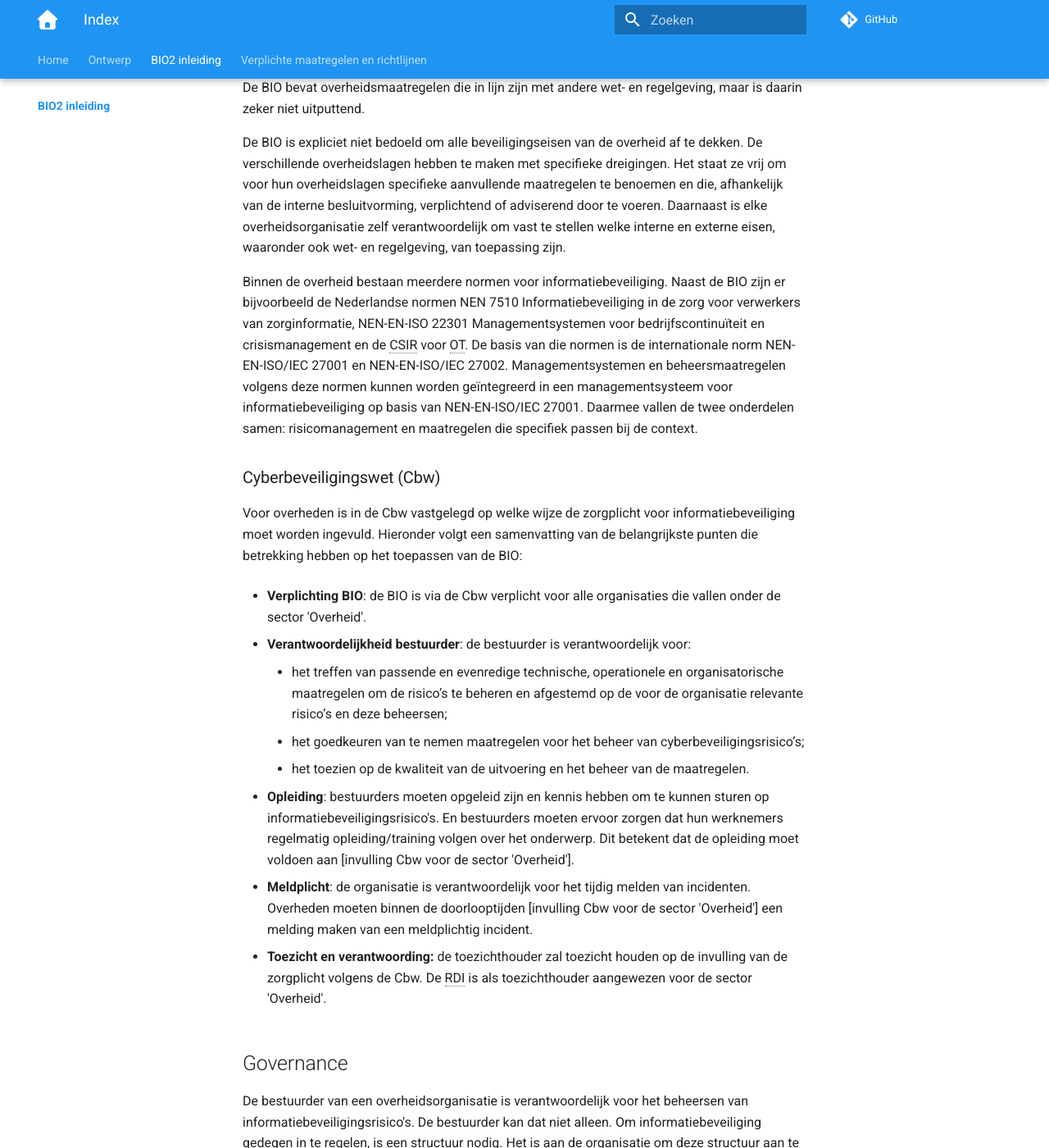
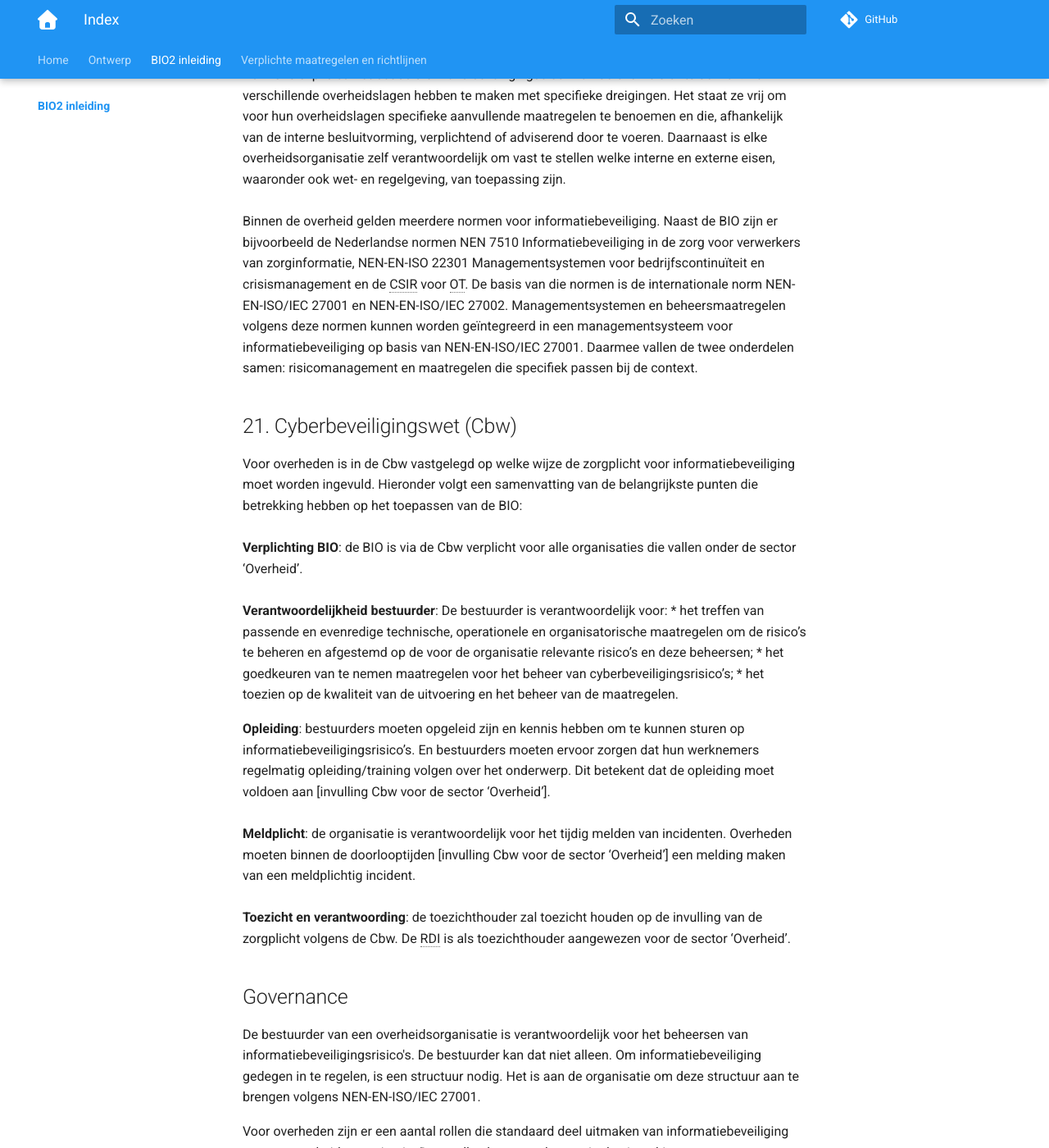
Before and after one commit to MinBZK/Baseline-Informatiebeveiliging-Overheid, an MkDocs documentation site: the page built from docs/inleiding/index.md, in a window 1280 px wide and 1400 px high, scrolled down 8979 px. Shown: the whole window at 82% size. Built offline with MkDocs 1.6.1 and Material for MkDocs 9.7.7, drawn with Linux system fonts in a browser that asks for light colours; comment, search, counter and statistics services are not loaded; some of the changed text lies outside the part shown.

Commit message:
Update index.md
Hoofdstuk Toezicht tot en met Cyberbeveiligingswet (Cbw) vervangen

```diff
--- a/docs/inleiding/index.md
+++ b/docs/inleiding/index.md
@@ -53,10 +53,9 @@
 
 ## 3. Toepassing BIO
 Met de Cbw is de BIO verplicht voor alle organisaties die vallen onder de sector ‘Overheid’ en geldt voor alle netwerk- en informatiesystemen, zowel digitaal als fysiek, binnen deze organisaties.
-De BIO is van toepassing op de informatiebeveiliging van alle typen omgevingen, onder andere operationele technologie (OT) en zorginformatie en brengt deze op het noodzakelijke niveau met behulp van normen en richtlijnen zoals NEN 7510 Informatiebeveiliging in de zorg en Cybersecurity implementatierichtlijn (CSIR).,br><BR>
+De BIO is van toepassing op de informatiebeveiliging van alle typen omgevingen, onder andere operationele technologie (OT) en zorginformatie en brengt deze op het noodzakelijke niveau met behulp van normen en richtlijnen zoals NEN 7510 Informatiebeveiliging in de zorg en Cybersecurity implementatierichtlijn (CSIR).<br><BR>
 Deel 1 BIO2-kader en het bijbehorende deel 2 BIO-overheidsmaatregelen hebben een verplichtend karakter en moeten altijd gevolgd worden. Deel 3 Toelichting is een verzameling, uitwerking en verduidelijking op sommige punten van het kader en de overheidsmaatregelen. Deel 3 zal ontsloten worden op de website https://www.bio-overheid.nl.<br><br>
-Een informatiesysteem is “een samenhangend geheel van gegevensverzamelingen, en de daarbij behorende personen, procedures, processen en programmatuur alsmede de voor het informatiesysteem getroffen voorzieningen voor opslag, verwerking en communicatie.” Het gaat dus expliciet niet alleen om technische (ICT) systemen, maar informatie en organisatie.<br><br>
-_Een informatiesysteem is "een samenhangend geheel van gegevensverzamelingen, en de daarbij behorende personen, procedures, processen en programmatuur alsmede de voor het informatiesysteem getroffen voorzieningen voor opslag, verwerking en communicatie". Het gaat dus expliciet niet alleen om technische (ICT) systemen, maar informatie en organisatie._
+_Een informatiesysteem is “een samenhangend geheel van gegevensverzamelingen, en de daarbij behorende personen, procedures, processen en programmatuur alsmede de voor het informatiesysteem getroffen voorzieningen voor opslag, verwerking en communicatie.” Het gaat dus expliciet niet alleen om technische (ICT) systemen, maar informatie en organisatie._
 
 ## 4. Verplichtingen BIO
 De BIO stelt de volgende verplichtingen aan overheidsorganisaties:,<BR><BR>
@@ -145,34 +144,37 @@
 Het publiceren van de reikwijdte en de VvT is daarom verplicht voor een overheidsorganisatie.
 Een voorbeeld van een VvT wordt gepubliceerd op de website van de BIO [in ontwikkeling].
 
-## Toezicht
-De BIO-aanpak is de basis voor het invullen van zorgplicht van de Cbw door overheden. NEN-EN-ISO/IEC 27001 en 27002 vormen de basis van de BIO. Het is aangeraden voor toezichthouders om deze standaarden te hanteren. De elementen uit het ISMS vormen de basis om het managementsysteem te toetsen, inclusief de verplichte overheidsmaatregelen uit de BIO.
+## 19. Toezicht
+De BIO-aanpak is de basis voor het invullen van zorgplicht van de Cbw door overheden.
+NEN-EN-ISO/IEC 27001 en 27002 vormen de basis van de BIO. Het is aangeraden voor toezichthouders om deze standaarden te hanteren. De elementen uit het ISMS vormen de basis om het managementsysteem te toetsen, inclusief de verplichte overheidsmaatregelen uit de BIO.<br><BR>
+De BIO verplicht geen NEN-EN-ISO/IEC 27001-certificering. Certificering draagt wel bij aan het vereenvoudigen van de verantwoording en geeft op basis van een onafhankelijke beoordeling aan dat de organisatie in staat is om informatiebeveiliging procesmatig uit te
+voeren.
 
-De BIO verplicht geen NEN-EN-ISO/IEC 27001-certificering. Certificering draagt wel bij aan het vereenvoudigen van de verantwoording en geeft op basis van een onafhankelijke beoordeling aan dat de organisatie in staat is om informatiebeveiliging procesmatig uit te voeren.
+## 20. Toepasselijke overige normen, wet- en regelgeving
+De BIO bevat overheidsmaatregelen die in lijn zijn met andere wet- en regelgeving, maar is daarin zeker niet uitputtend.<br><br>
+De BIO is expliciet niet bedoeld om alle beveiligingseisen van de overheid af te dekken.
+De verschillende overheidslagen hebben te maken met specifieke dreigingen.
+Het staat ze vrij om voor hun overheidslagen specifieke aanvullende maatregelen te benoemen en die, afhankelijk van de interne besluitvorming, verplichtend of adviserend door te voeren.
+Daarnaast is elke overheidsorganisatie zelf verantwoordelijk om vast te stellen welke interne en externe eisen, waaronder ook wet- en regelgeving, van toepassing zijn.<br><br>
+Binnen de overheid gelden meerdere normen voor informatiebeveiliging.
+Naast de BIO zijn er bijvoorbeeld de Nederlandse normen NEN 7510 Informatiebeveiliging in de zorg voor verwerkers van zorginformatie, NEN-EN-ISO 22301 Managementsystemen voor bedrijfscontinuïteit en crisismanagement en de CSIR voor OT.
+De basis van die normen is de internationale norm NEN-EN-ISO/IEC 27001 en NEN-EN-ISO/IEC 27002.
+Managementsystemen en beheersmaatregelen volgens deze normen kunnen worden geïntegreerd in een managementsysteem voor informatiebeveiliging op basis van NEN-EN-ISO/IEC 27001.
+Daarmee vallen de twee onderdelen samen: risicomanagement en maatregelen die specifiek passen bij de context.
 
-## Toepasselijke overige normen, wet- en regelgeving
+## 21. Cyberbeveiligingswet (Cbw)
+Voor overheden is in de Cbw vastgelegd op welke wijze de zorgplicht voor informatiebeveiliging moet worden ingevuld.
+Hieronder volgt een samenvatting van de belangrijkste punten die betrekking hebben op het toepassen van de BIO:<br><br>
+**Verplichting BIO**: de BIO is via de Cbw verplicht voor alle organisaties die vallen onder de sector ‘Overheid’.<br><br>
+**Verantwoordelijkheid bestuurder**: De bestuurder is verantwoordelijk voor:
+* het treffen van passende en evenredige technische, operationele en organisatorische maatregelen om de risico’s te beheren en afgestemd op de voor de organisatie relevante risico’s en deze beheersen;
+* het goedkeuren van te nemen maatregelen voor het beheer van cyberbeveiligingsrisico’s;
+* het toezien op de kwaliteit van de uitvoering en het beheer van de maatregelen.
 
-De BIO bevat overheidsmaatregelen die in lijn zijn met andere wet- en regelgeving, maar is daarin zeker niet uitputtend.
-
-De BIO is expliciet niet bedoeld om alle beveiligingseisen van de overheid af te dekken. De verschillende overheidslagen hebben te maken met specifieke dreigingen. Het staat ze vrij om voor hun overheidslagen specifieke aanvullende maatregelen te benoemen en die, afhankelijk van de interne besluitvorming, verplichtend of adviserend door te voeren. Daarnaast is elke overheidsorganisatie zelf verantwoordelijk om vast te stellen welke interne en externe eisen, waaronder ook wet- en regelgeving, van toepassing zijn.
-
-Binnen de overheid bestaan meerdere normen voor informatiebeveiliging. Naast de BIO zijn er bijvoorbeeld de Nederlandse normen NEN 7510 Informatiebeveiliging in de zorg voor verwerkers van zorginformatie, NEN-EN-ISO 22301 Managementsystemen voor bedrijfscontinuïteit en crisismanagement en de CSIR voor OT. De basis van die normen is de internationale norm NEN-EN-ISO/IEC 27001 en NEN-EN-ISO/IEC 27002. Managementsystemen en beheersmaatregelen volgens deze normen kunnen worden geïntegreerd in een managementsysteem voor informatiebeveiliging op basis van NEN-EN-ISO/IEC 27001. Daarmee vallen de twee onderdelen samen: risicomanagement en maatregelen die specifiek passen bij de context.
-
-### Cyberbeveiligingswet (Cbw)
-Voor overheden is in de Cbw vastgelegd op welke wijze de zorgplicht voor informatiebeveiliging moet worden ingevuld. Hieronder volgt een samenvatting van de belangrijkste punten die betrekking hebben op het toepassen van de BIO:
-
-- **Verplichting BIO**: de BIO is via de Cbw verplicht voor alle organisaties die vallen onder de sector 'Overheid'.
-
-- **Verantwoordelijkheid bestuurder**: de bestuurder is verantwoordelijk voor:
-	* het treffen van passende en evenredige technische, operationele en organisatorische maatregelen om de risico’s te beheren en afgestemd op de voor de organisatie relevante risico’s en deze beheersen;
-	* het goedkeuren van te nemen maatregelen voor het beheer van cyberbeveiligingsrisico’s;
-	* het toezien op de kwaliteit van de uitvoering en het beheer van de maatregelen.
-
-- **Opleiding**: bestuurders moeten opgeleid zijn en kennis hebben om te kunnen sturen op informatiebeveiligingsrisico's. En bestuurders moeten ervoor zorgen dat hun werknemers regelmatig opleiding/training volgen over het onderwerp. Dit betekent dat de opleiding moet voldoen aan \[invulling Cbw voor de sector 'Overheid'\].
-
-- **Meldplicht**: de organisatie is verantwoordelijk voor het tijdig melden van incidenten. Overheden moeten binnen de doorlooptijden [invulling Cbw voor de sector 'Overheid'] een melding maken van een meldplichtig incident.
-
-- **Toezicht en verantwoording:** de toezichthouder zal toezicht houden op de invulling van de zorgplicht volgens de Cbw. De RDI is als toezichthouder aangewezen voor de sector 'Overheid'.
+**Opleiding**: bestuurders moeten opgeleid zijn en kennis hebben om te kunnen sturen op informatiebeveiligingsrisico’s. En bestuurders moeten ervoor zorgen dat hun werknemers regelmatig opleiding/training volgen over het onderwerp. Dit betekent dat de opleiding
+moet voldoen aan [invulling Cbw voor de sector ‘Overheid’].<br><br>
+**Meldplicht**: de organisatie is verantwoordelijk voor het tijdig melden van incidenten. Overheden moeten binnen de doorlooptijden [invulling Cbw voor de sector ‘Overheid’] een melding maken van een meldplichtig incident.<br><br>
+**Toezicht en verantwoording**: de toezichthouder zal toezicht houden op de invulling van de zorgplicht volgens de Cbw. De RDI is als toezichthouder aangewezen voor de sector ‘Overheid’.
 
 ## Governance
 De bestuurder van een overheidsorganisatie is verantwoordelijk voor het beheersen van informatiebeveiligingsrisico's. De bestuurder kan dat niet alleen. Om informatiebeveiliging gedegen in te regelen, is een structuur nodig. Het is aan de organisatie om deze structuur aan te brengen volgens NEN-EN-ISO/IEC 27001.
```
